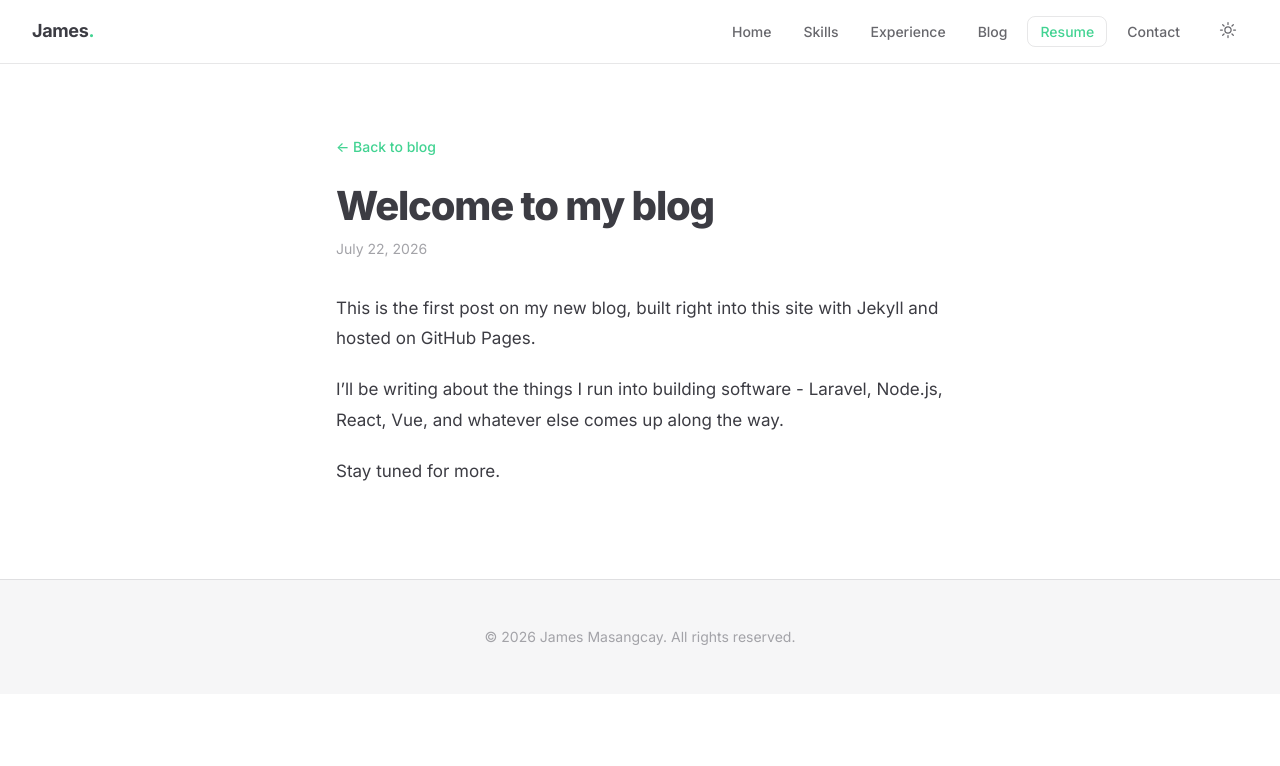
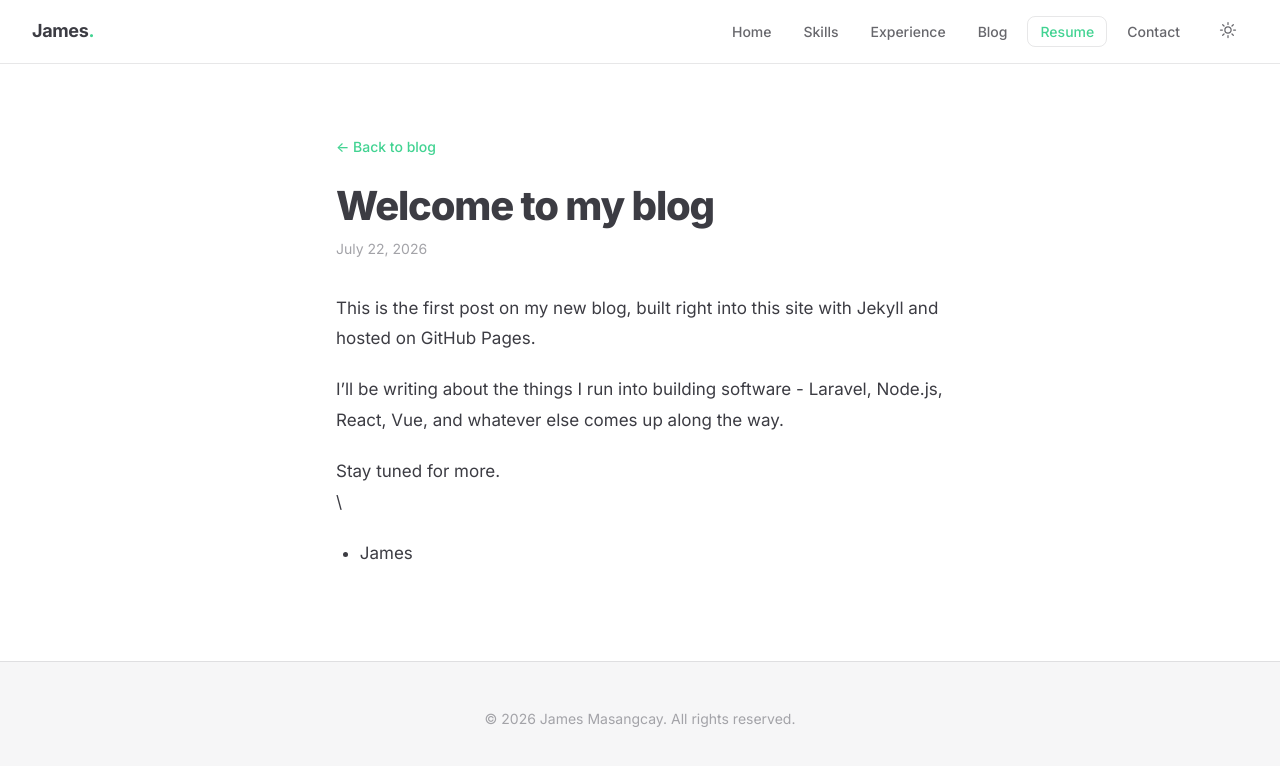
Before and after one commit to huhu2323/huhu2323.github.io, a Jekyll site: the page built from _posts/2026-07-22-welcome-to-the-blog.md, in a window 1280 px wide. Shown: the top 766 px of the page. Built offline with Jekyll 4.4.1, drawn with Linux system fonts in a browser that asks for light colours.

Commit message:
Update Blog Posts “2026-07-22-welcome-to-the-blog”

```diff
--- a/_posts/2026-07-22-welcome-to-the-blog.md
+++ b/_posts/2026-07-22-welcome-to-the-blog.md
@@ -1,10 +1,12 @@
 ---
 layout: post
-title: "Welcome to my blog"
+title: Welcome to my blog
 date: 2026-07-22
 ---
 This is the first post on my new blog, built right into this site with Jekyll and hosted on GitHub Pages.
 
 I'll be writing about the things I run into building software - Laravel, Node.js, React, Vue, and whatever else comes up along the way.
 
-Stay tuned for more.
+Stay tuned for more.\
+\
+- James
```
